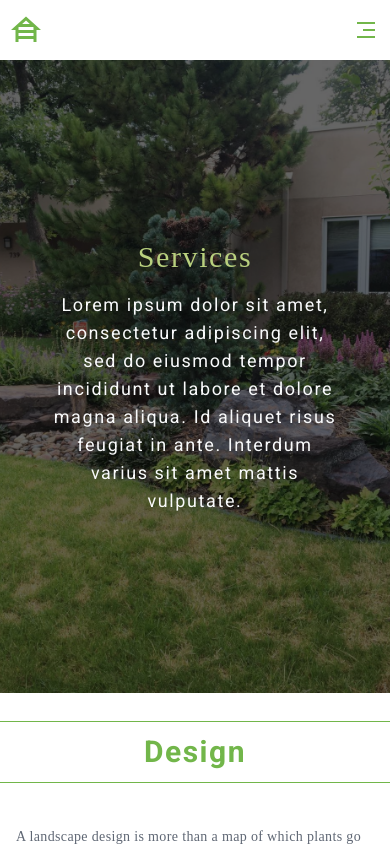
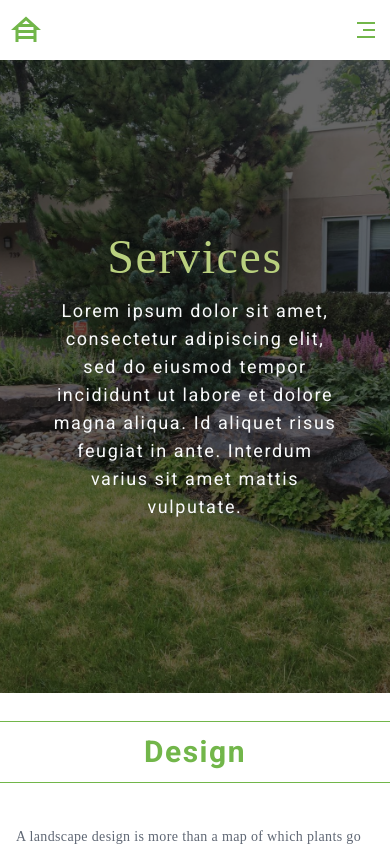
Before and after one commit to latz09/living-space-landscapes, a Next.js app: page /services in a window 390 px wide. Shown: the top 846 px of the page. Built offline with nearby package versions, Linux system fonts and the light colour scheme; a web font is replaced by a local one.

Commit message:
larger text on hero

```diff
--- a/components/layout/hero/ServiceHero.js
+++ b/components/layout/hero/ServiceHero.js
@@ -15,7 +15,7 @@ const ServiceHero = () => {
 			</div>
 			<div className='relative flex justify-center items-center h-full bg-black bg-opacity-60'>
 				<div className='grid gap-4 text-center tracking-widest text-gray-50'>
-					<h1 className='text-3xl md:text-7xl font-logo text-landscape-500'>
+					<h1 className='text-5xl md:text-7xl font-logo text-landscape-500'>
 						Services
 					</h1>
 					<span className=' text-lg md:text-2xl mx-12'>
```
